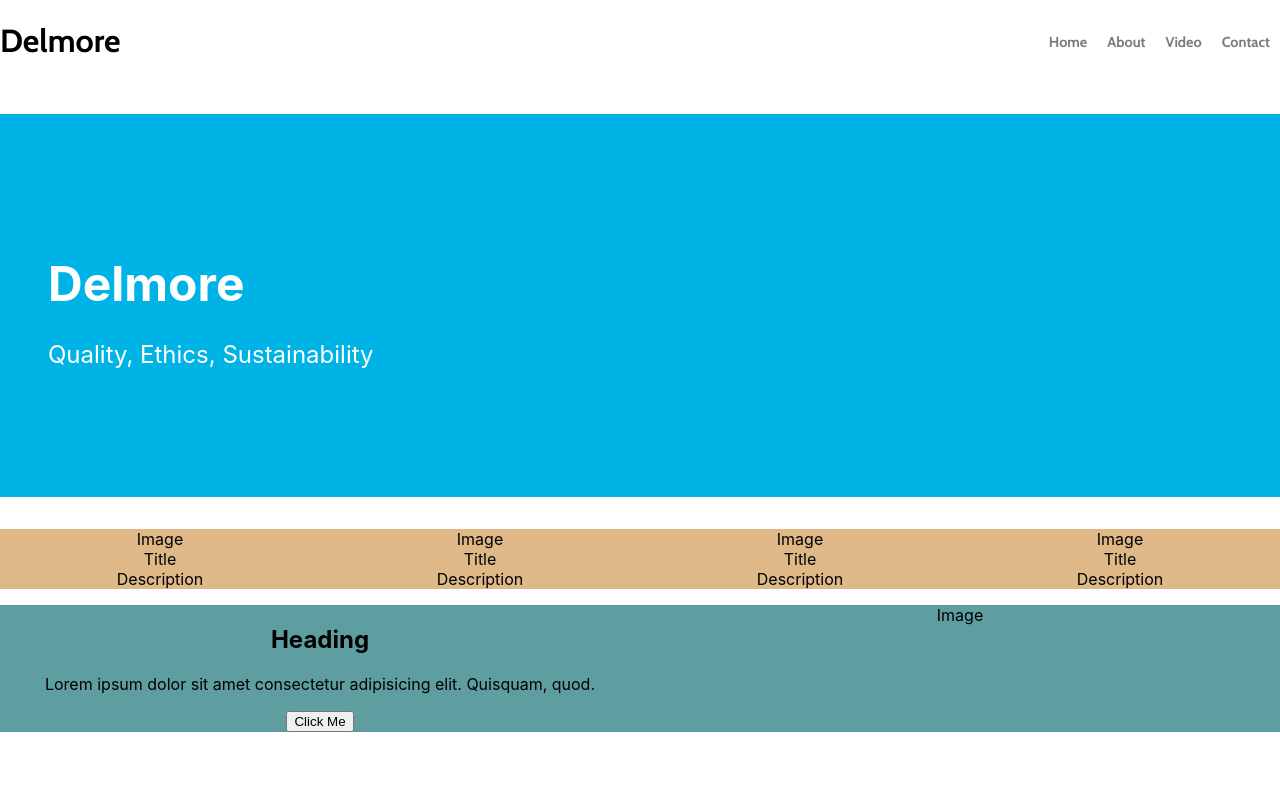
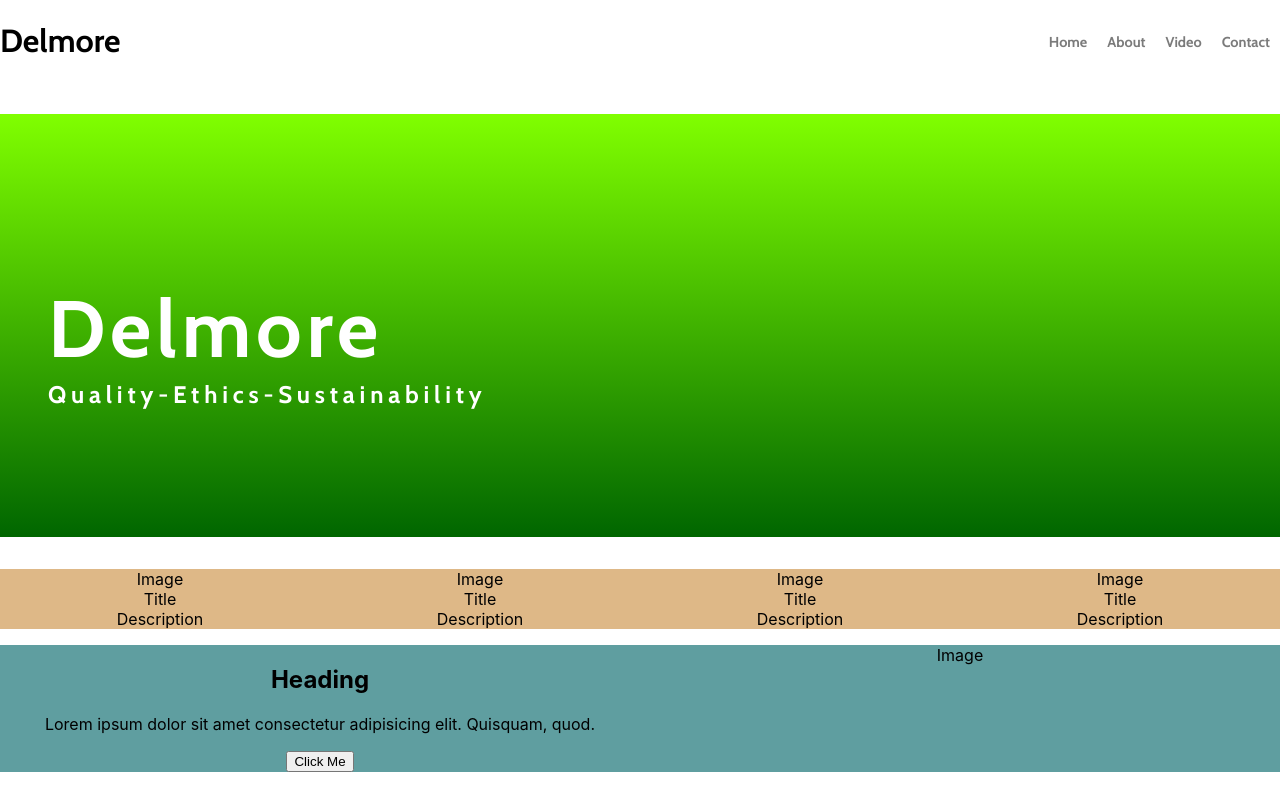
Before and after one commit to baayesh/Delmore, a React (Create React App) app: page / in a window 1280 px wide. Built offline with nearby package versions, Linux system fonts and the light colour scheme.

Commit message:
Hero section changes are done

```diff
--- a/src/components/hero.js
+++ b/src/components/hero.js
@@ -7,7 +7,7 @@ const Hero = () => {
     <div className="hero-container">
       <div className="hero-content">
         <h1 className="hero-title">Delmore</h1>
-        <p className="hero-text">Quality, Ethics, Sustainability</p>
+        <p className="hero-text">Quality-Ethics-Sustainability</p>
       </div>
     </div>
   </section>
--- a/src/styles/hero.css
+++ b/src/styles/hero.css
@@ -1,5 +1,5 @@
 .hero {
-    background-color: #00b3e6;
+    background: linear-gradient(to bottom, #80FF00, #006600);
     color: #fff;
     padding: 100px 0;
     text-align: left;
@@ -13,11 +13,19 @@
 }
 
 .hero-title {
-    font-size: 3rem; /* Adjust font size as needed */
-    margin-bottom: 20px; /* Add margin below the title */
+    font-size: 5rem;
+    margin-bottom: 0;
+    font-family: 'cabin', sans-serif;
+    letter-spacing: 0.3rem;
+    display: flex;
+    align-items: end;
 }
 
 .hero-text {
-    font-size: 1.5rem; /* Adjust font size as needed */
-    line-height: 1.5; /* Adjust line height as needed */
+    font-family: 'cabin', 'sans-serif';
+    letter-spacing: 0.3rem;
+    font-weight: 700;
+    font-size: 1.5rem;
+    margin-top: 0;
+    line-height: 1.5;
 }
```
